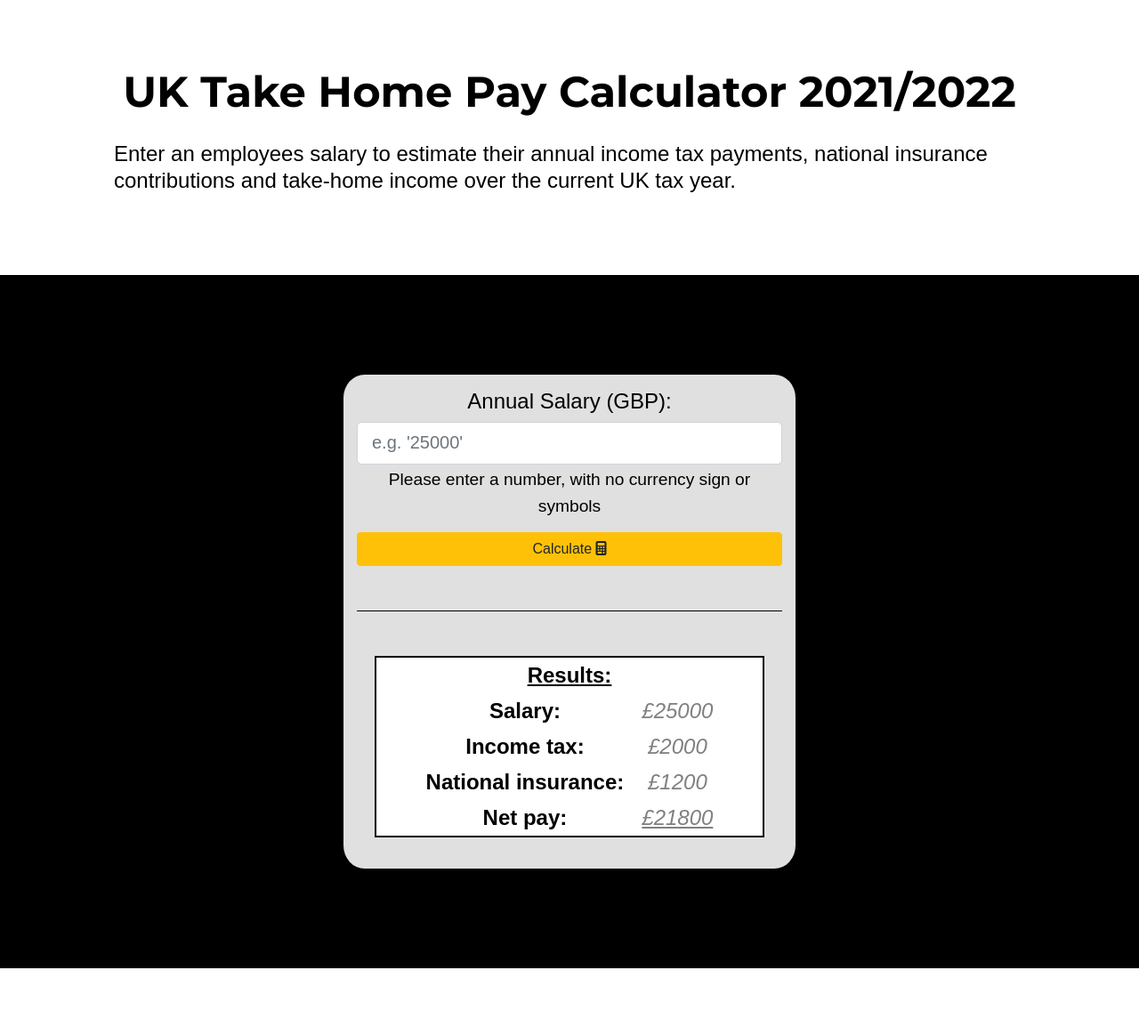
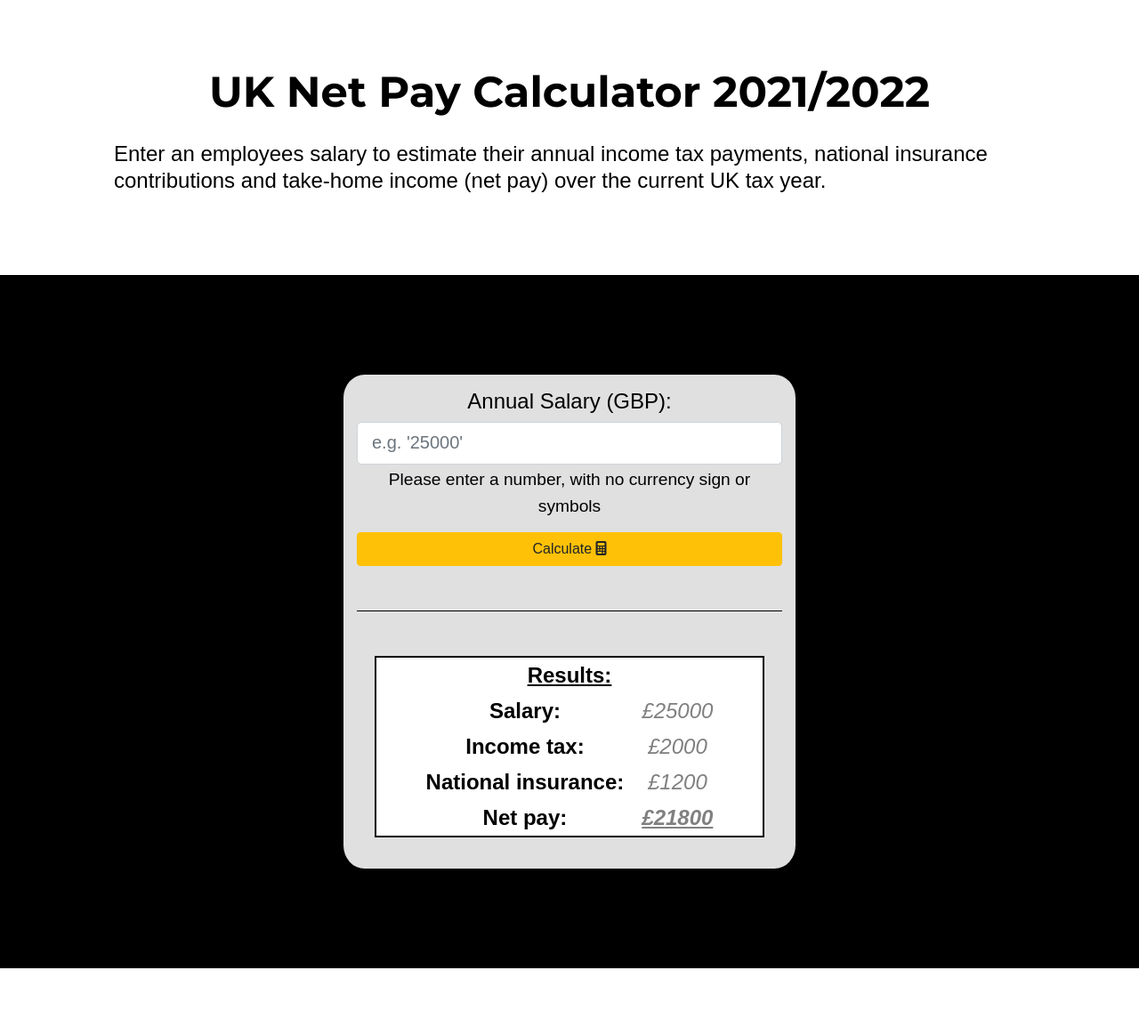
Before and after one commit to AG-25/net-pay-calculator-web-app, a Flask app: page / in a window 1280 px wide. Shown: the top 1163 px of the page at 89% size. Run offline with Flask 2, Linux system fonts and the light colour scheme; some libraries are stand-ins or nearby versions.

Commit message:
Style: minor changes to improve appearance of results table and footer

```diff
--- a/static/css/styles.css
+++ b/static/css/styles.css
@@ -60,12 +60,6 @@ small {
     font-size: 1.5rem;
 }
 
-footer {
-    padding: 20px;
-    background-color: #e0e0e0;
-    font-size: 1rem;
-}
-
 /***** Text Decoration *****/
 .text-center {
     text-align: center;
@@ -92,7 +86,7 @@ footer {
     color: red;
 }
 
-/* Calculator */
+/***** Calculator *****/
 .calculator {
     background-color: #e0e0e0;
     border: 2px solid #000;
@@ -106,6 +100,17 @@ footer {
     background-color: #fff;
     border: 2px solid #000;
     margin: 20px;
+}
+
+/***** Footer *****/
+footer {
+    padding: 20px;
+    background-color: #e0e0e0;
+    font-size: 1rem;
+}
+
+footer p {
+    margin-bottom: 0;
 }
 
 /***** Media queries for different viewport sizes *****/
--- a/templates/index.html
+++ b/templates/index.html
@@ -3,7 +3,7 @@
 
 <head>
   <meta name="viewport" content="width=device-width, initial-scale=1.0" charset="UTF-8">
-  <title>Net Pay Calculator</title>
+  <title>UK Net Pay Calculator</title>
   <!-- Bootstrap CSS -->
   <link rel="stylesheet" href="https://stackpath.bootstrapcdn.com/bootstrap/4.2.1/css/bootstrap.min.css" integrity="sha384-GJzZqFGwb1QTTN6wy59ffF1BuGJpLSa9DkKMp0DgiMDm4iYMj70gZWKYbI706tWS" crossorigin="anonymous">
   <!-- Custom CSS Styles -->
@@ -17,11 +17,11 @@
 <body>
   <div>
     <div class="white-section">
-      <h1 class="text-center">UK Take Home Pay Calculator <span class="tax-year"></span></h1>
+      <h1 class="text-center">UK Net Pay Calculator <span class="tax-year"></span></h1>
       <p>
           Enter an employees salary to estimate their annual income tax payments,
-          national insurance contributions and take-home income over the current
-          UK tax year.
+          national insurance contributions and take-home income (net pay) over the
+          current UK tax year.
       </p>
     </div>
     <div class="dark-section text-center">
@@ -89,9 +89,9 @@
               <th class="row-heading">Net pay:</th>
               <td>
                 {% if pay %}
-                <span class="underline">£{{ pay["net_pay"] }}</span>
+                <span class="underline bold">£{{ pay["net_pay"] }}</span>
                 {% else %}
-                  <span class="example-text underline">£21800</span>
+                  <span class="example-text underline bold">£21800</span>
                 {% endif %}
               </td>
             </tr>
```
